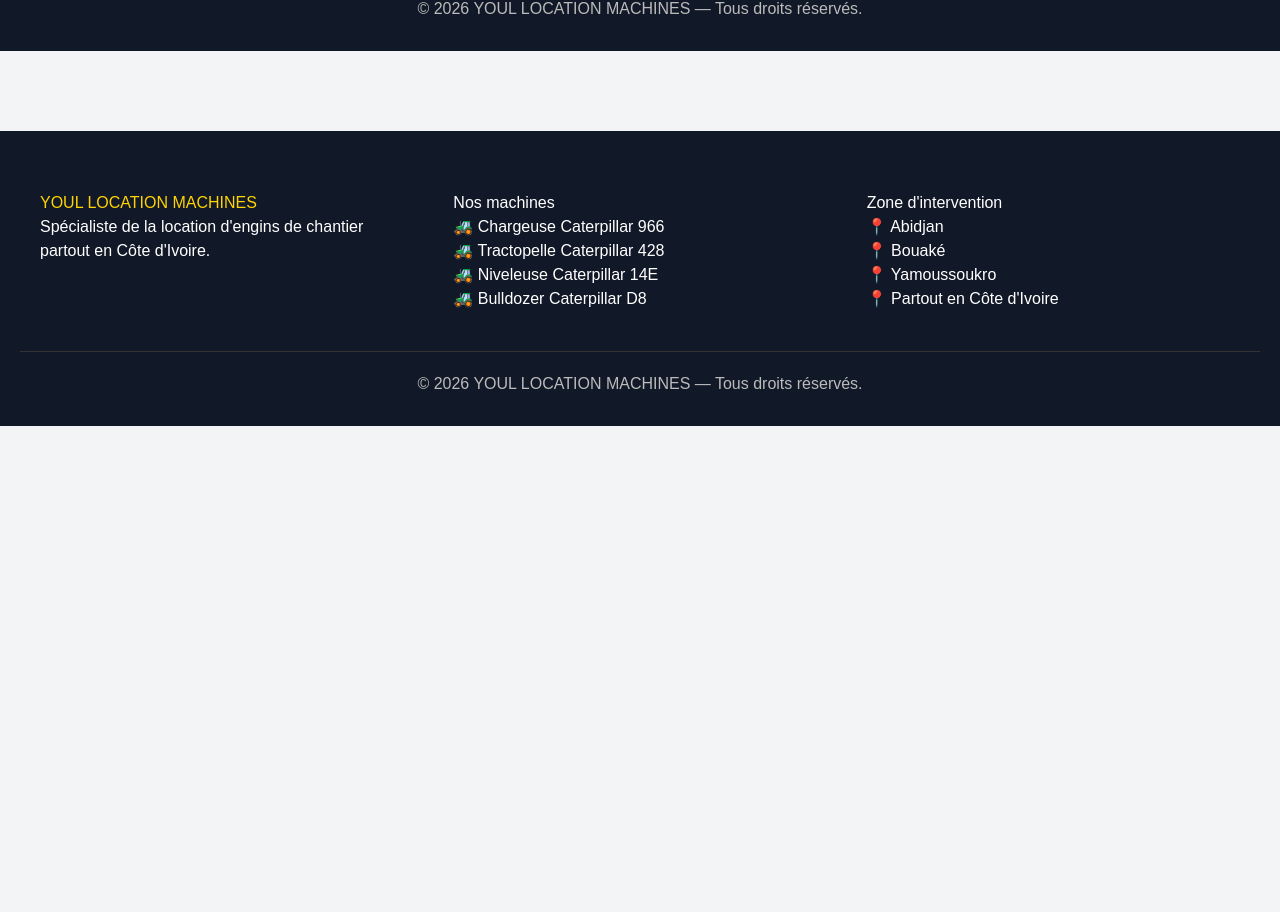
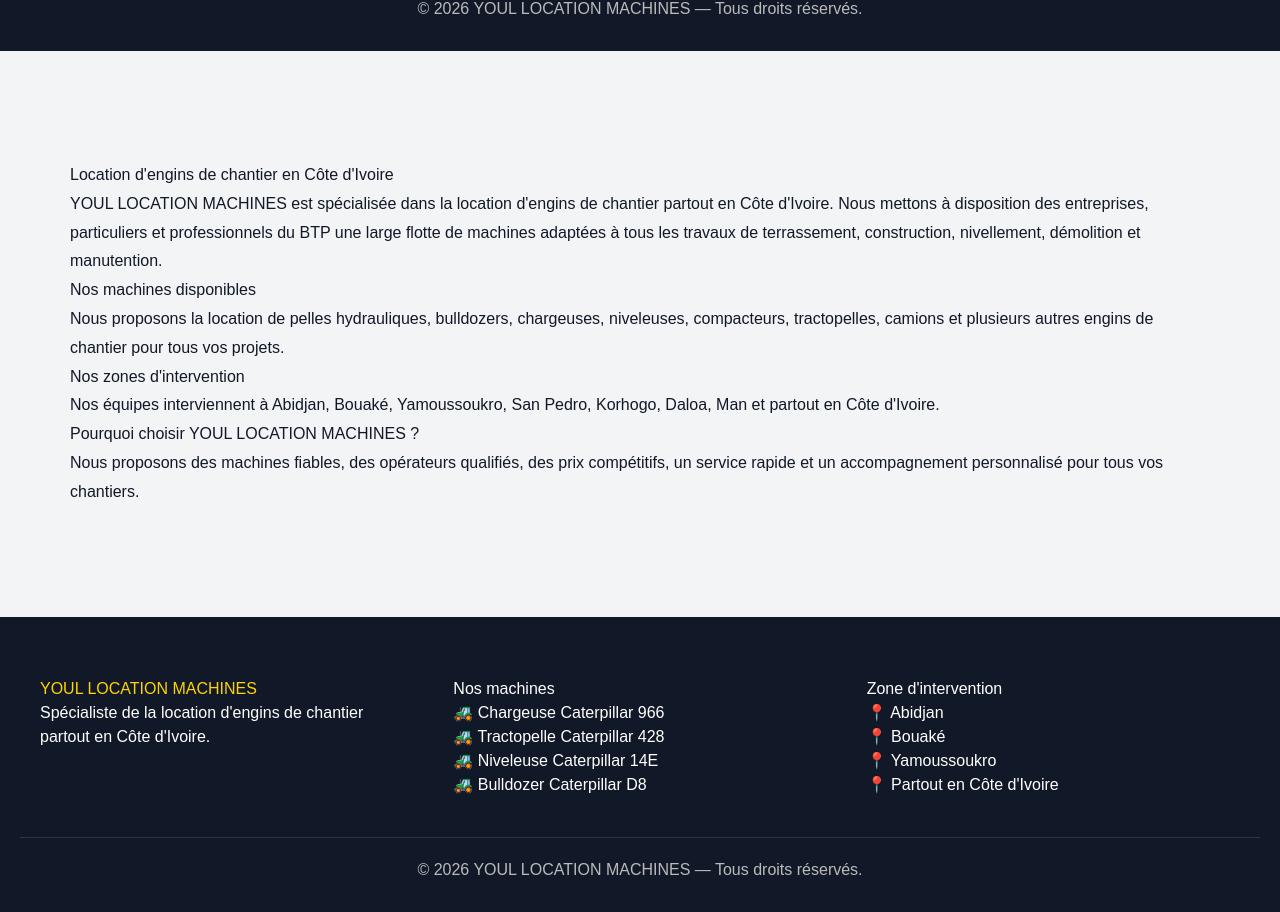
Before and after one commit to Youll133/youl-location-machines, a Next.js app: page / in a window 1280 px wide. Shown: the part 5915-6827 px from the top of the page. Before the commit the page ends 6341 px from the top, so only its background shows below. Built offline with nearby package versions, Linux system fonts and the light colour scheme; no server answers; the database is empty.

Commit message:
SEO machines

```diff
--- a/app/machine/[id]/page.tsx
+++ b/app/machine/[id]/page.tsx
@@ -140,9 +140,20 @@
     lineHeight: "36px",
   }}
 >
-        Cette machine est entretenue régulièrement et est disponible pour tous
-        vos travaux de chantier, terrassement, nivellement, construction,
-        voirie et grands projets partout en Côte d'Ivoire.
+  {machine.nom} est disponible à la location partout en Côte d'Ivoire pour
+  tous vos travaux de terrassement, construction, voirie, démolition,
+  manutention et grands chantiers.
+
+  Chez YOUL LOCATION MACHINES, toutes nos machines sont entretenues
+  régulièrement afin de garantir une excellente fiabilité, de hautes
+  performances et une sécurité maximale sur vos chantiers.
+
+  Que votre projet soit situé à Abidjan, Bouaké, Yamoussoukro, San Pedro,
+  Korhogo ou dans toute autre région de Côte d'Ivoire, notre équipe peut
+  intervenir rapidement avec cette machine.
+
+  Nous proposons également un accompagnement personnalisé afin de vous aider
+  à choisir l'engin le mieux adapté à votre chantier.
 </p>
 
       <h2 style={{ marginTop: "40px" }}>
@@ -161,6 +172,38 @@
         <li>✅ Réponse rapide</li>
         <li>✅ Service professionnel</li>
       </ul>
+      <h2 style={{ marginTop: "50px" }}>
+  Location de {machine.nom} en Côte d'Ivoire
+</h2>
+
+<p
+  style={{
+    fontSize: "20px",
+    lineHeight: "35px",
+  }}
+>
+  Vous recherchez une location de {machine.nom} à Abidjan, Bouaké,
+  Yamoussoukro, San Pedro ou partout en Côte d'Ivoire ?
+
+  YOUL LOCATION MACHINES met cette machine à votre disposition pour tous vos
+  travaux BTP, terrassement, voirie et construction avec une disponibilité
+  rapide, des tarifs compétitifs et un accompagnement professionnel.
+</p>
+<h2 style={{ marginTop: "50px" }}>
+  Besoin de louer cette machine ?
+</h2>
+
+<p
+  style={{
+    fontSize: "20px",
+    lineHeight: "35px",
+  }}
+>
+Notre équipe est disponible pour répondre rapidement à votre demande de
+location de {machine.nom}. Nous intervenons partout en Côte d'Ivoire avec
+des machines fiables, entretenues et prêtes à travailler sur vos chantiers.
+Contactez-nous dès maintenant pour obtenir un devis gratuit.
+</p>
 
      <div
   style={{
--- a/app/page.tsx
+++ b/app/page.tsx
@@ -30,6 +30,47 @@
       <WhatsAppButton />
       <CallButton />
       <Footer />
+      <section
+  style={{
+    maxWidth: "1200px",
+    margin: "80px auto",
+    padding: "30px",
+    lineHeight: "1.8",
+  }}
+>
+  <h2>Location d'engins de chantier en Côte d'Ivoire</h2>
+
+  <p>
+    YOUL LOCATION MACHINES est spécialisée dans la location d'engins de
+    chantier partout en Côte d'Ivoire. Nous mettons à disposition des
+    entreprises, particuliers et professionnels du BTP une large flotte de
+    machines adaptées à tous les travaux de terrassement, construction,
+    nivellement, démolition et manutention.
+  </p>
+
+  <h2>Nos machines disponibles</h2>
+
+  <p>
+    Nous proposons la location de pelles hydrauliques, bulldozers,
+    chargeuses, niveleuses, compacteurs, tractopelles, camions et plusieurs
+    autres engins de chantier pour tous vos projets.
+  </p>
+
+  <h2>Nos zones d'intervention</h2>
+
+  <p>
+    Nos équipes interviennent à Abidjan, Bouaké, Yamoussoukro, San Pedro,
+    Korhogo, Daloa, Man et partout en Côte d'Ivoire.
+  </p>
+
+  <h2>Pourquoi choisir YOUL LOCATION MACHINES ?</h2>
+
+  <p>
+    Nous proposons des machines fiables, des opérateurs qualifiés, des prix
+    compétitifs, un service rapide et un accompagnement personnalisé pour
+    tous vos chantiers.
+  </p>
+</section>
     </main>
   );
 }
```
Lines whose indentation alone changed are shown as unchanged.
